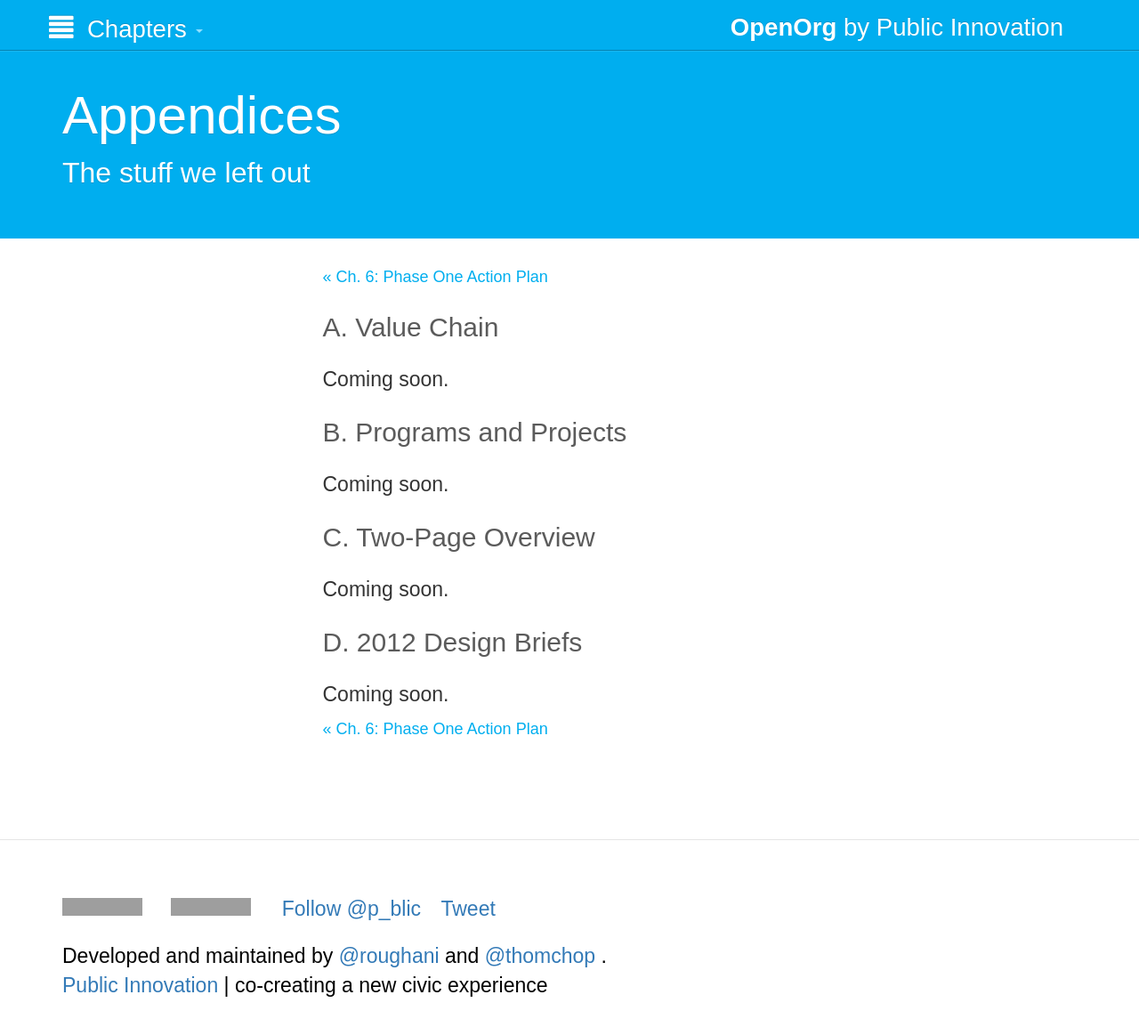
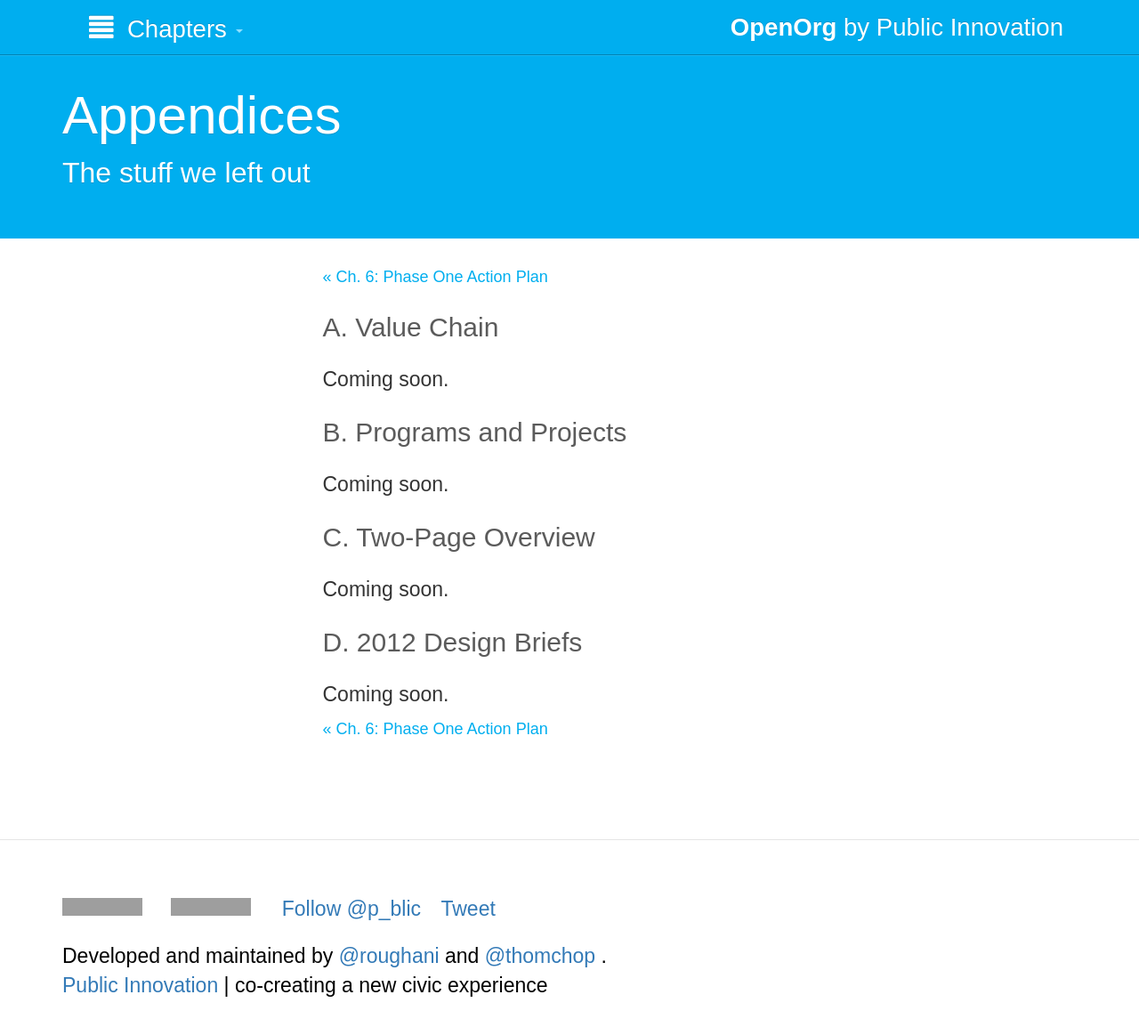
Before and after one commit to publicinnovation/openorg, a Jekyll site: the page built from chapters/7_appendices.md, in a window 1280 px wide and 1154 px high. Shown: the whole window at 89% size. Built offline with Jekyll 4.4.1, drawn with Linux system fonts in a browser that asks for light colours; nearby versions of some CDN libraries; Markdown is read by kramdown in place of the engine named in the settings; comment, search, counter and statistics services are not loaded; grey boxes are pictures that could not be loaded.

Commit message:
Align elements in navbar
Remove navbar-brand class from dropdown
Apply .navbar-text to dropdown
Include navbar link styles in navbar-text class
Remove unnecessary padding and margin overrides from navbar classes

```diff
--- a/_includes/topbar-nav.html
+++ b/_includes/topbar-nav.html
@@ -2,7 +2,7 @@
   <div class="container">
     <ul class="nav navbar-nav navbar-left">
       <li class="dropdown">
-        <a href="#" class="navbar-brand dropdown-toggle" data-toggle="dropdown">
+        <a href="#" class="navbar-text dropdown-toggle" data-toggle="dropdown">
           <span class="glyphicon glyphicon-align-justify"></span> &nbsp;Chapters <b class="caret"></b>
         </a>
         <ul class="dropdown-menu">
--- a/css/custom.css
+++ b/css/custom.css
@@ -24,15 +24,12 @@ h4 > a {
   color: #000000;
 }
 
-.navbar-nav {
-  margin: 0px -15px;
-}
-
 .navbar-text {
-  margin-top: 10px;
-  margin-bottom: 0px;
-  padding-bottom: 5px;
-  padding-right: 15px;
+  margin-top: inherit;
+  margin-bottom: inherit;
+  position: relative;
+  display: block;
+  padding: 10px 15px;
 }
 
 .btn-outline {
@@ -152,11 +149,6 @@ h4 > a {
   }
 }
 
-.nav-brand {
-  margin-right: 0;
-  margin-left: 0;
-}
-
 /* ******************* */
 
 /* assets/css/docs.css */
```
